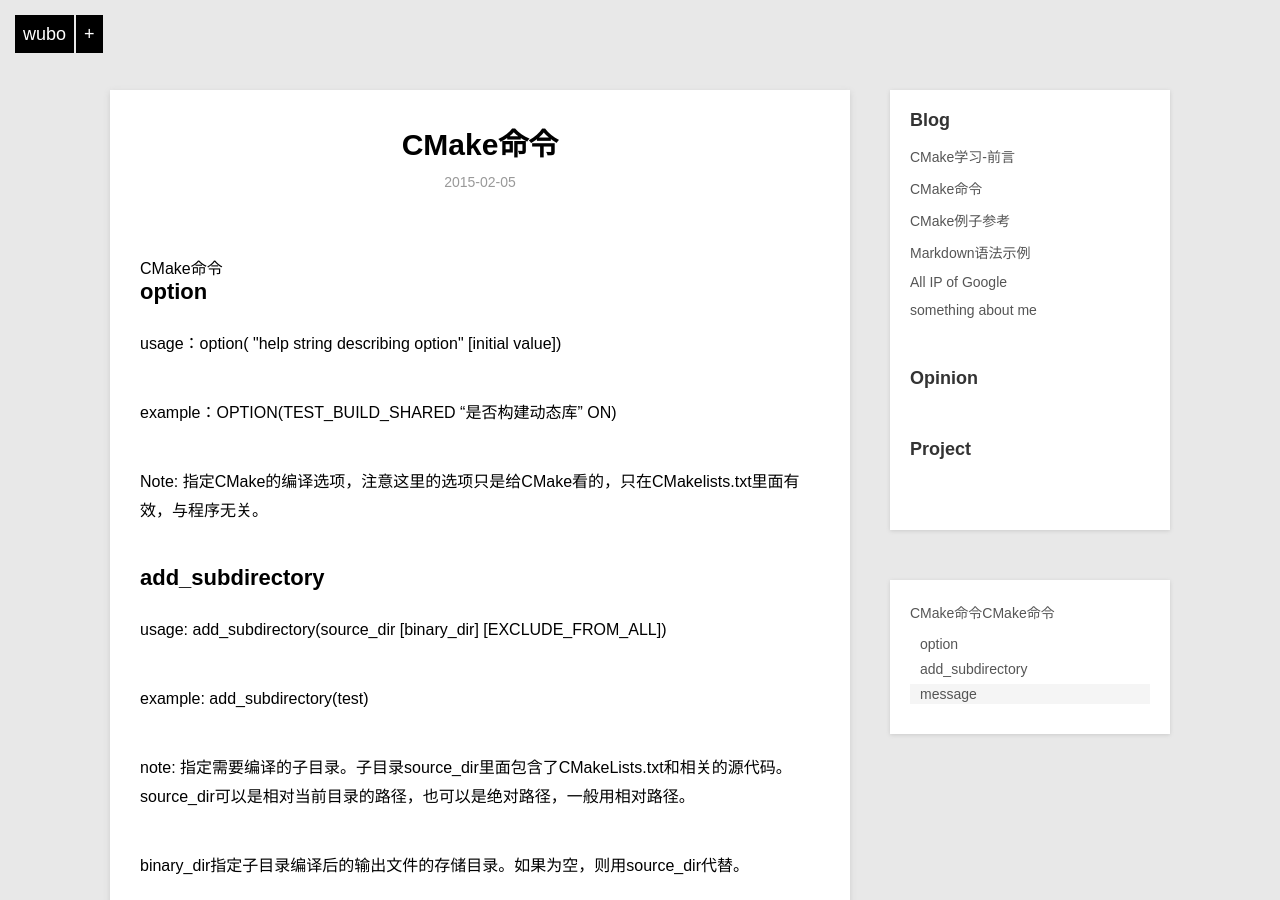
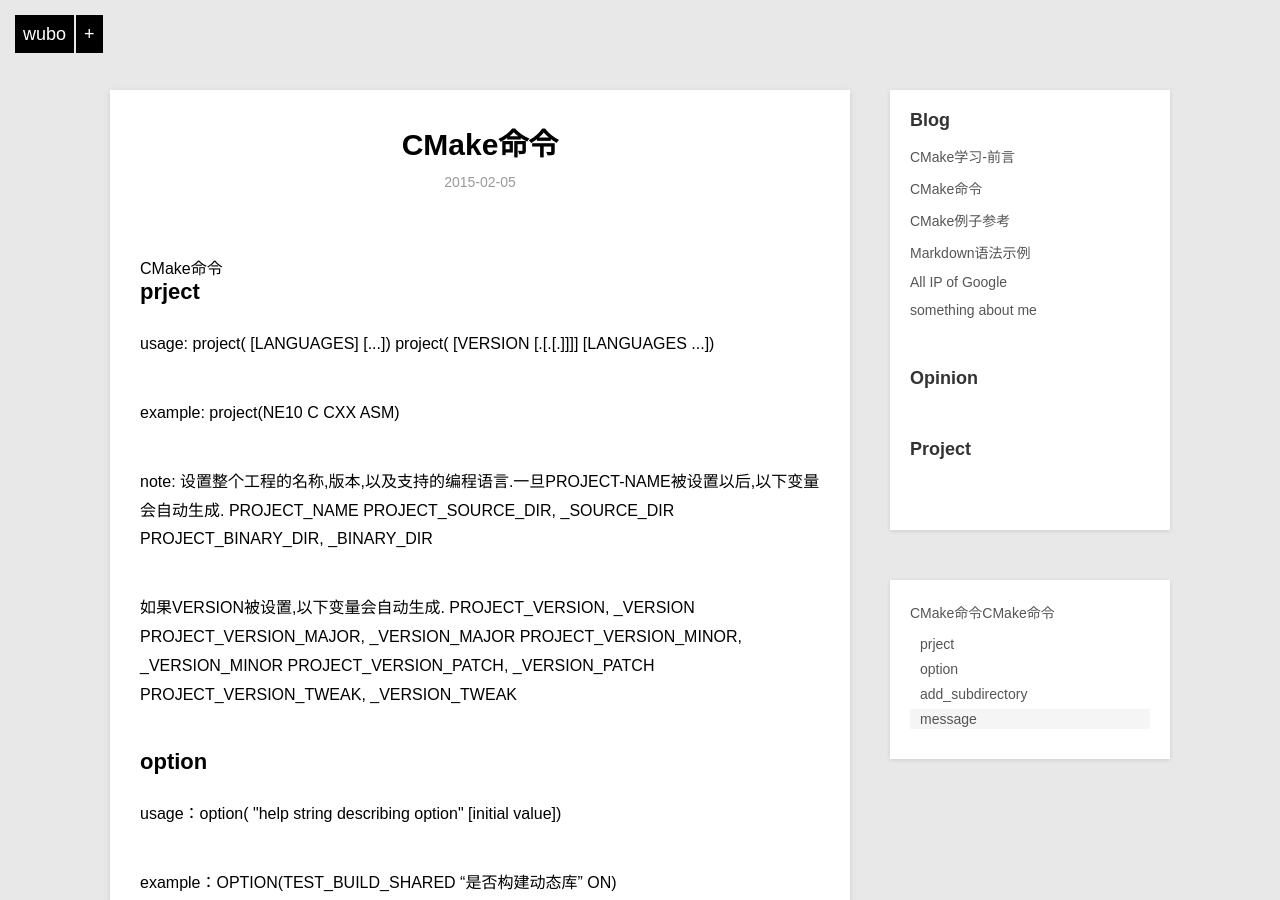
Before and after one commit to erniusias/lovewubo.github.io, a Jekyll site: the page built from _posts/2015-2-5-cmake命令.md, in a window 1280 px wide and 900 px high. Built offline with Jekyll 4.4.1, drawn with Linux system fonts in a browser that asks for light colours; Markdown is read by kramdown in place of the engine named in the settings.

Commit message:
Update 2015-2-5-cmake命令.md

```diff
--- a/_posts/2015-2-5-cmake命令.md
+++ b/_posts/2015-2-5-cmake命令.md
@@ -7,6 +7,29 @@ description: 各种命令的学习
 
 CMake命令
 =========
+
+prject
+------
+
+usage:
+	project(<PROJECT-NAME> [LANGUAGES] [<language-name>...])
+	project(<PROJECT-NAME>
+	        [VERSION <major>[.<minor>[.<patch>[.<tweak>]]]]
+	        [LANGUAGES <language-name>...])
+
+example: project(NE10 C CXX ASM)
+
+note: 设置整个工程的名称,版本,以及支持的编程语言.一旦PROJECT-NAME被设置以后,以下变量会自动生成.
+	PROJECT_NAME
+	PROJECT_SOURCE_DIR, <PROJECT-NAME>_SOURCE_DIR
+	PROJECT_BINARY_DIR, <PROJECT-NAME>_BINARY_DIR
+
+如果VERSION被设置,以下变量会自动生成.
+	PROJECT_VERSION, <PROJECT-NAME>_VERSION
+	PROJECT_VERSION_MAJOR, <PROJECT-NAME>_VERSION_MAJOR
+	PROJECT_VERSION_MINOR, <PROJECT-NAME>_VERSION_MINOR
+	PROJECT_VERSION_PATCH, <PROJECT-NAME>_VERSION_PATCH
+	PROJECT_VERSION_TWEAK, <PROJECT-NAME>_VERSION_TWEAK
 
 option
 -------
```
